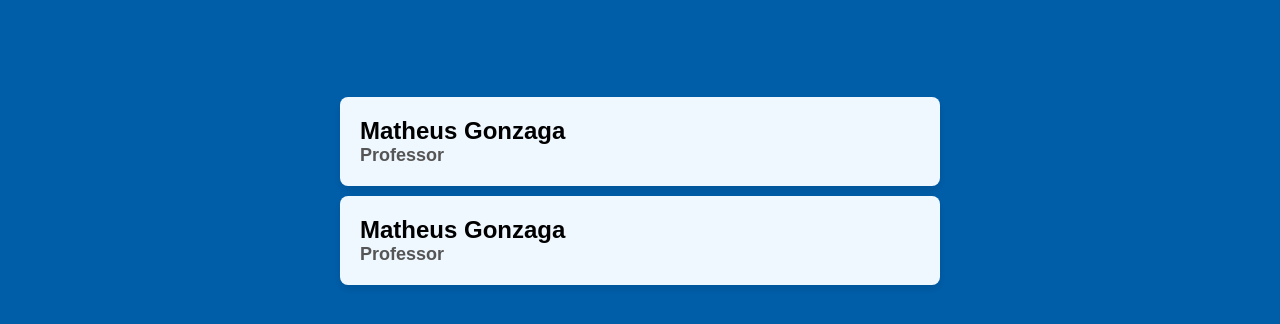
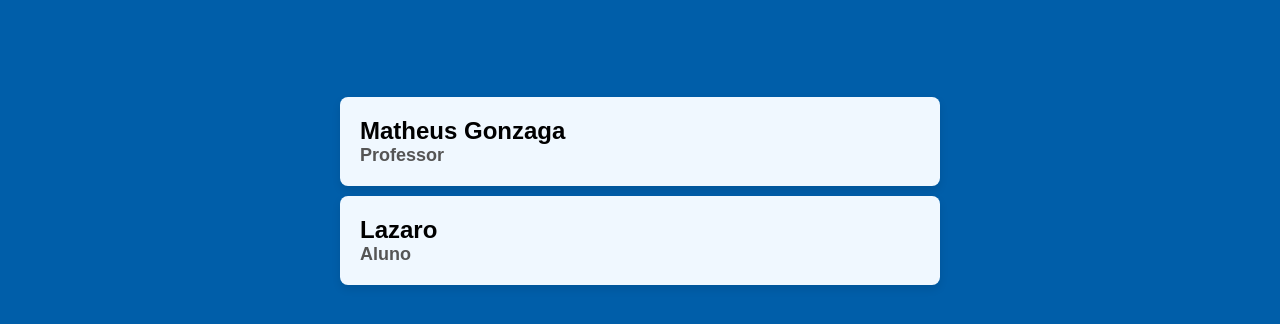
Before and after one commit to matheusg33/senai, a plain HTML site: page index.html in a window 1280 px wide. Shown: the part 354-678 px from the top of the page. Drawn offline with Linux system fonts and the light colour scheme.

Commit message:
Aterações na index

```diff
--- a/index.html
+++ b/index.html
@@ -28,8 +28,8 @@
                 <h3>Professor</h3>
             </article>
             <article class="nomes">
-                <h2>Matheus Gonzaga</h2>
-                <h3>Professor</h3>
+                <h2>Lazaro </h2>
+                <h3>Aluno</h3>
             </article>
         </section>
     </div>
```
